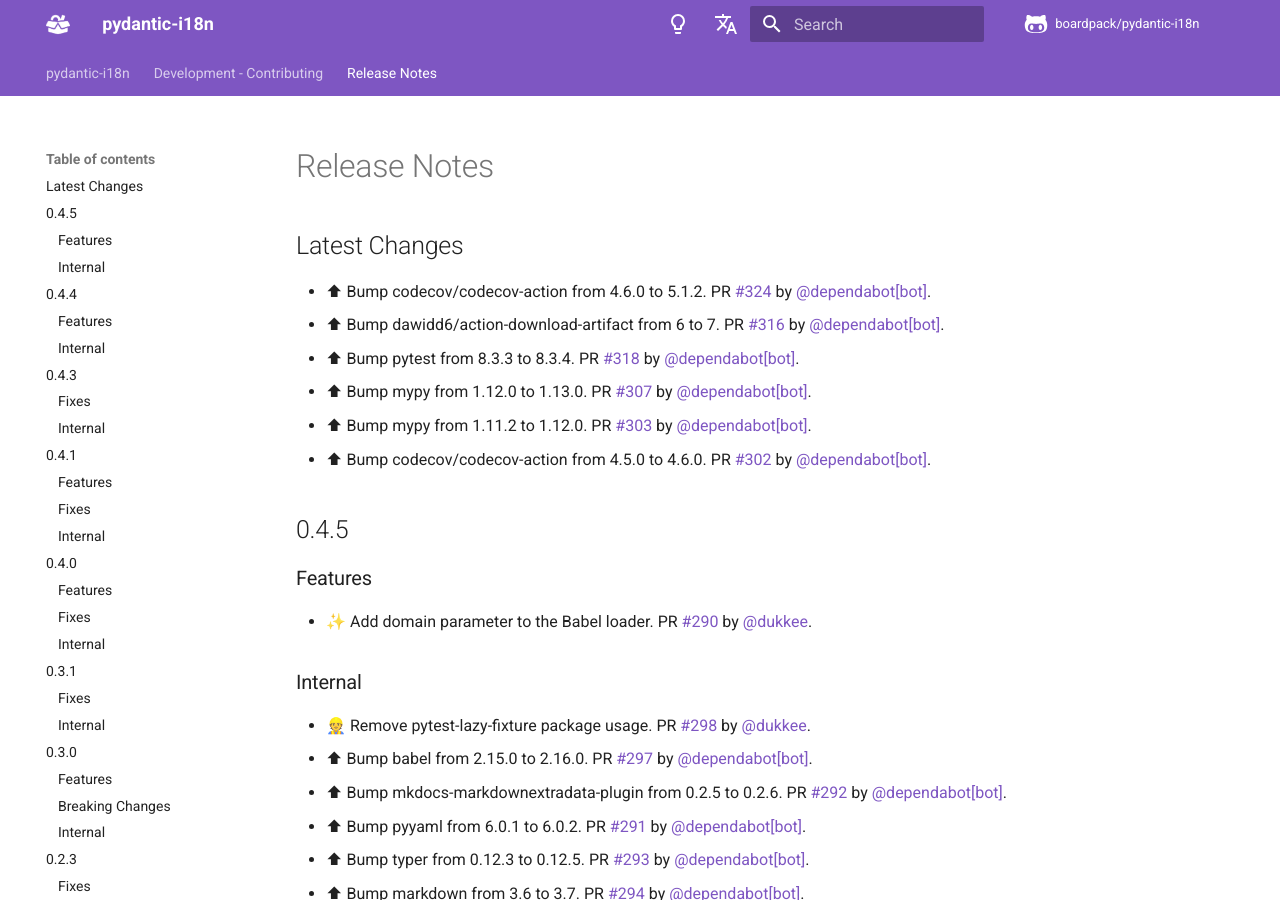
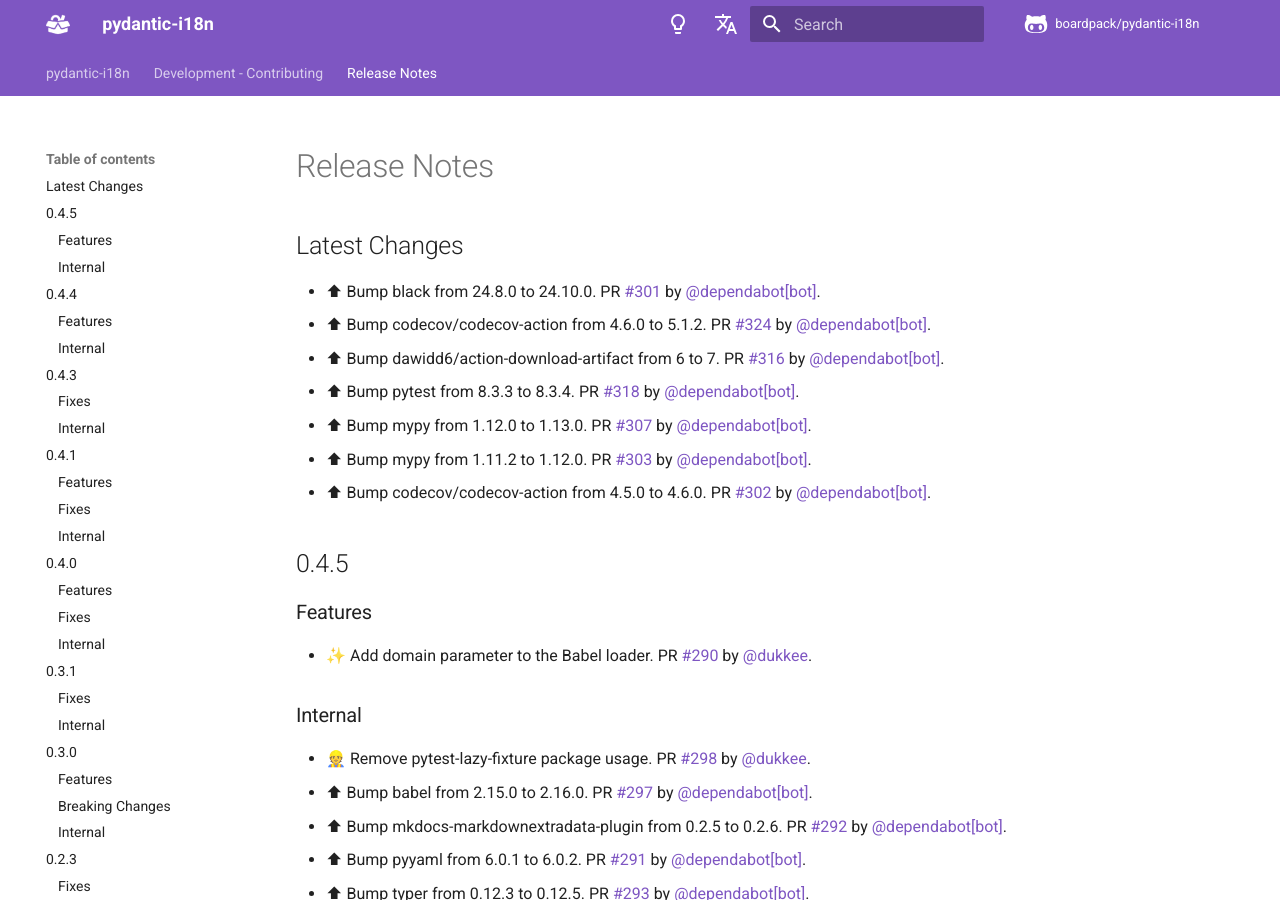
Before and after one commit to boardpack/pydantic-i18n, an MkDocs documentation site: the page built from docs/en/docs/release-notes.md, in a window 1280 px wide and 900 px high. Built offline with MkDocs 1.6.1 and Material for MkDocs 9.7.7, drawn with Linux system fonts in a browser that asks for light colours; comment, search, counter and statistics services are not loaded.

Commit message:
📝 Update release notes

```diff
--- a/docs/en/docs/release-notes.md
+++ b/docs/en/docs/release-notes.md
@@ -2,6 +2,7 @@
 
 ## Latest Changes
 
+* ⬆ Bump black from 24.8.0 to 24.10.0. PR [#301](https://github.com/boardpack/pydantic-i18n/pull/301) by [@dependabot[bot]](https://github.com/apps/dependabot).
 * ⬆ Bump codecov/codecov-action from 4.6.0 to 5.1.2. PR [#324](https://github.com/boardpack/pydantic-i18n/pull/324) by [@dependabot[bot]](https://github.com/apps/dependabot).
 * ⬆ Bump dawidd6/action-download-artifact from 6 to 7. PR [#316](https://github.com/boardpack/pydantic-i18n/pull/316) by [@dependabot[bot]](https://github.com/apps/dependabot).
 * ⬆ Bump pytest from 8.3.3 to 8.3.4. PR [#318](https://github.com/boardpack/pydantic-i18n/pull/318) by [@dependabot[bot]](https://github.com/apps/dependabot).
```
